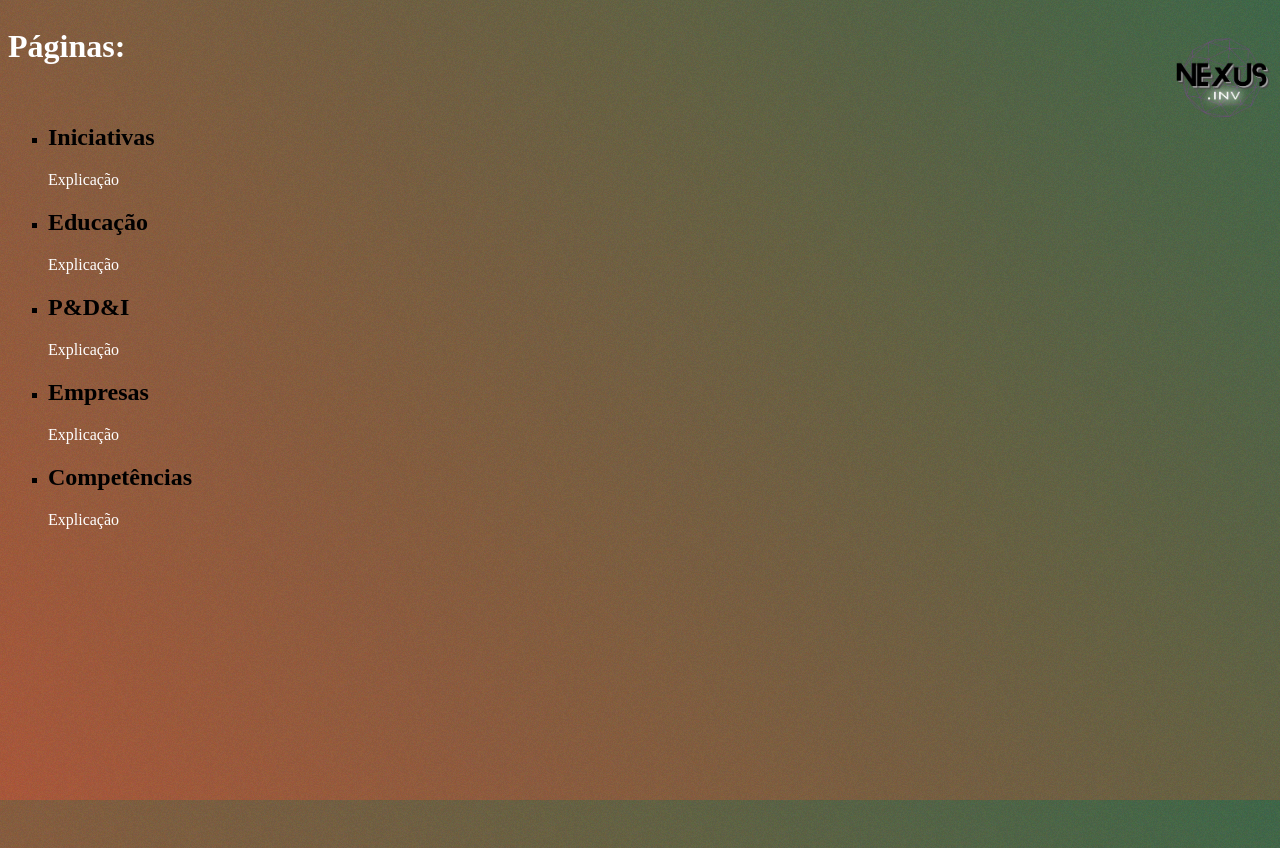
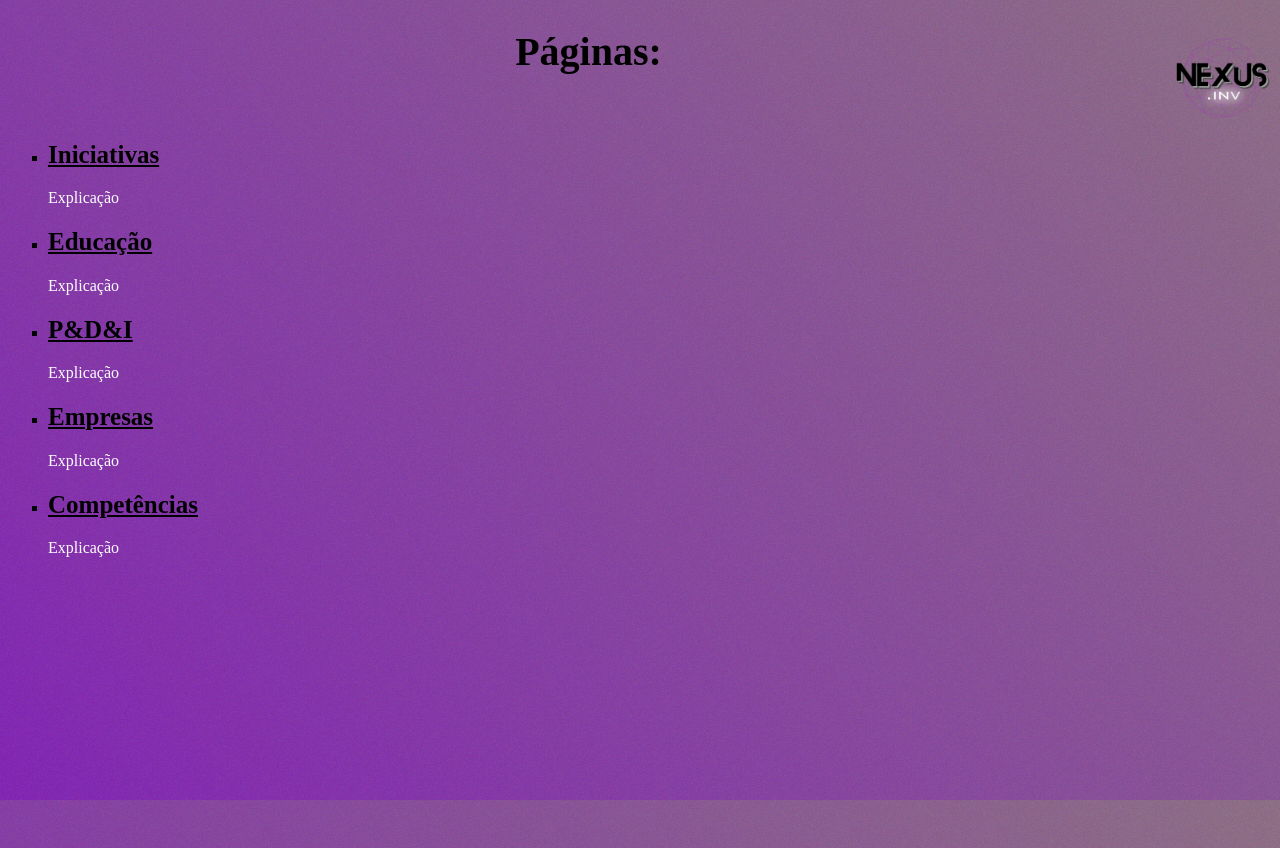
Before and after one commit to NickGehjk/site, a plain HTML site: page MDS/pag1.html in a window 1280 px wide. Drawn offline with Linux system fonts and the light colour scheme.

Commit message:
Add files via upload

```diff
--- a/MDS/css/pag1.css
+++ b/MDS/css/pag1.css
@@ -6,7 +6,7 @@ html, body, .capa{
 body{
 	background: url("images/ruido.png"),
 				/*url("images/fundo4.jpg"),*/
-				linear-gradient(50deg, #af6933, #2a7c45);
+				linear-gradient(50deg, #7e2bcc, #8c8792);
 	background-attachment: fixed;
 	overflow-x: hidden;
 }
@@ -22,37 +22,10 @@ body{
 
 /* */
 
-
-#jogos{
-	background: white;
-	padding-top: 20px;
-	padding-bottom: 20px;
+#titulo{
+	text-align: center;
+	font-size: 40px;
 }
-
-.jogos{
-	padding: 10px 10px 0px;
-	/* borda superior/horizontal/inferior */
-}
-
-/*
-.jogos{
-	padding: 10px 0px 10px 0px;
-}
-
-.jogos2{
-	padding: 10px 0px 10px 100px;
-}
-*/
-
-
-#frase{
-	font-weight: 700;
-	letter-spacing: -0.04em;
-	font-size: 50px;
-	color: white;
-}
-
-/* */
 
 #teste{
 	/*background: white;*/
@@ -65,24 +38,24 @@ body{
 	/* borda superior/horizontal/inferior */
 }
 
-#teste h1{
-	color: white;
+.navbar-inverse .navbar-nav>li>a{
+	color: #000000;
 }
 
-#teste h2,#teste h4{
-	color: rgb(0, 0, 0);
+#teste h2{
+	font-size: 25px;
 }
 
-#teste p, #teste h3{
+#teste p{
 	color: white;
+	font-size: 16px;
 }
 
-#teste a{
-	color: blue;
-	text-decoration: none;
+#texto a{
+	color: black;
 }
 
-#teste a:hover{
+/*#texto a:hover{
 	background-color: white;
 	color: black;
-}
+}*/
--- a/MDS/pag1.html
+++ b/MDS/pag1.html
@@ -16,40 +16,37 @@
 			height = 100 width = 100 align = 'right'/>
 		</a>
 
-		<h1>Páginas:</h1>
+		<div>
+			<h1 id="titulo" align="center">Páginas:</h1>
+		</div>
 
 		<br>
 
-		<div>
+		<div id="texto">
 
-		<ul type = 'square' class="nav navbar-nav">
+			<ul type = 'square' class="nav navbar-nav">
 
-			<li><a href = 'index.html'><h2>Iniciativas</h2></a></li>
-			<p>Explicação</p>
+				<li><h2><a href = 'index.html'>Iniciativas</a></h2></li>
+				<p>Explicação</p>
 
-			<li><a href = 'index.html'><h2>Educação</h2></a></li>
-			<p>Explicação</p>
-			<!--<a href = 'cobrinha.html'>Clique aqui para jogar Cobrinha!</a>-->
+				<li><h2><a href = 'index.html'>Educação</a></h2></li>
+				<p>Explicação</p>
 
-            <li><a href = 'index.html'><h2>P&D&I</h2></a></li>
-			<p>Explicação</p>
+           		<li><h2><a href = 'index.html'>P&D&I</a></h2></li>
+				<p>Explicação</p>
 
-            <li><a href = 'index.html'><h2>Empresas</h2></a></li>
-			<p>Explicação</p>
+            	<li><h2><a href = 'index.html'>Empresas</a></h2></li>
+				<p>Explicação</p>
 
-            <li><a href = 'index.html'><h2>Competências</h2></a></li>
-			<p>Explicação</p>
+            	<li><h2><a href = 'index.html'>Competências</a></h2></li>
+				<p>Explicação</p>
 
-		</ul>
+			</ul>
 
 		</div>
 
 		<br><br>
 
-
-
-		<!--<h3 align = 'right'>Obrigado pela atenção :D</h3>-->
-
 	</body>
 
 </html>
```
Also changed, not shown: MDS/css/index.css (+10 -6 lines).
